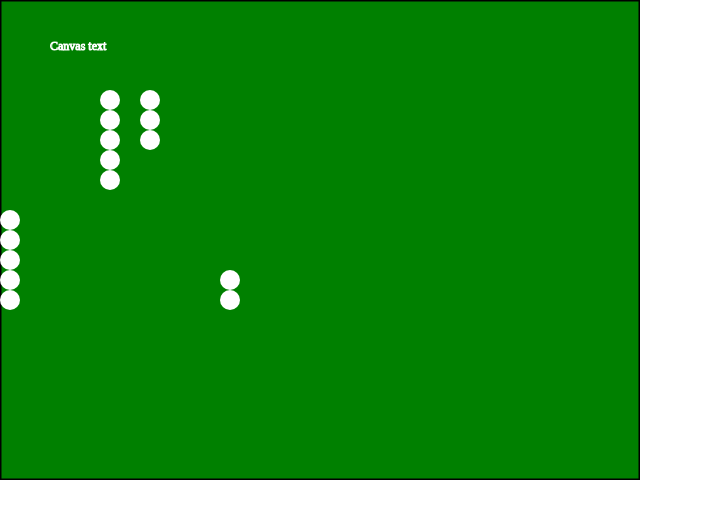
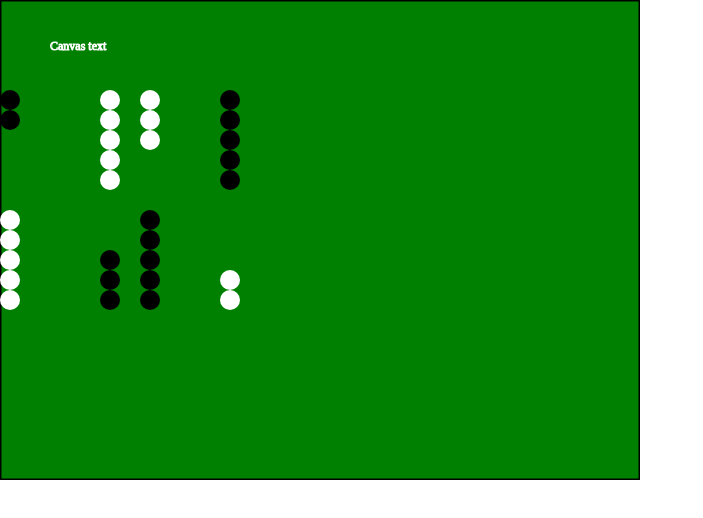
Before and after one commit to lebrisg/bg, a website: page views/index.html in a window 1280 px wide. Shown: the whole page, without its empty margins (0-703 px from the left). Drawn offline with nearby package versions, Linux system fonts and the light colour scheme.

```diff
--- a/views/index.html
+++ b/views/index.html
@@ -73,6 +73,7 @@
               if(nbPieces>0) {
                 color = 'white';
               } else {
+                nbPieces = -nbPieces;
                 color = 'black';
               }
               for(var z = 0; z < nbPieces; z++) {
```
